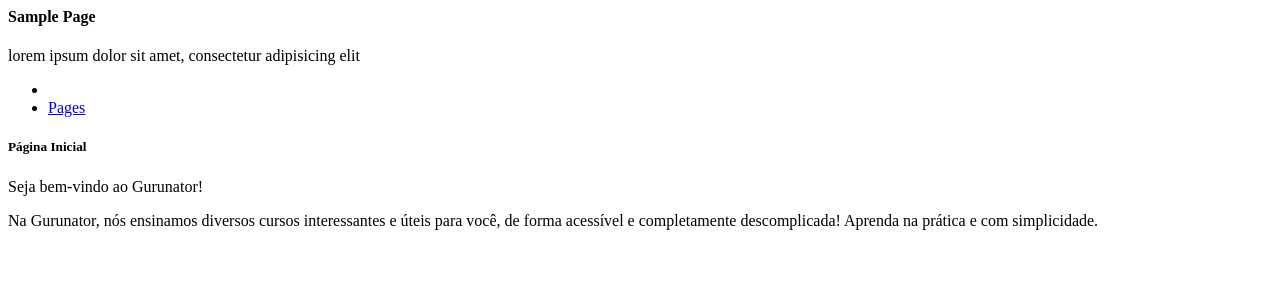
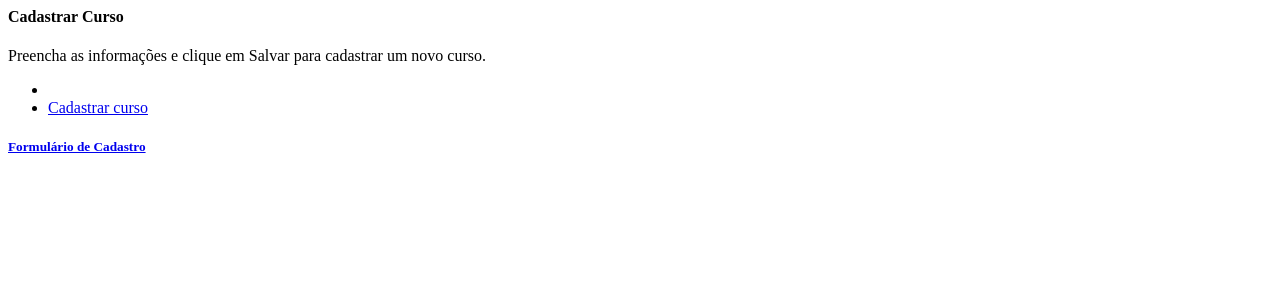
Before and after one commit to CoderRocha/gurunator, a PHP site: page /pages/cadastrar_curso.php in a window 1280 px wide. Shown: the top 300 px of the page. Run offline with PHP 8.4, Linux system fonts and the light colour scheme.

Commit message:
refact: alterado infos na pagina de cadastrar curso

```diff
--- a/pages/cadastrar_curso.php
+++ b/pages/cadastrar_curso.php
@@ -4,8 +4,8 @@
             <div class="col-lg-8">
                 <div class="page-header-title">
                     <div class="d-inline">
-                        <h4>Sample Page</h4>
-                        <span>lorem ipsum dolor sit amet, consectetur adipisicing elit</span>
+                        <h4>Cadastrar Curso</h4>
+                        <span>Preencha as informações e clique em Salvar para cadastrar um novo curso.</span>
                     </div>
                 </div>
             </div>
@@ -17,8 +17,7 @@
                                 <i class="icofont icofont-home"></i>
                             </a>
                         </li>
-                        <li class="breadcrumb-item"><a href="#!">Pages</a>
-                        </li>
+                        <li class="breadcrumb-item"><a href="#!">Cadastrar curso</li>
                     </ul>
                 </div>
             </div>
@@ -31,15 +30,10 @@
             <div class="col-sm-12">
                 <div class="card">
                     <div class="card-header">
-                        <h5>Página Inicial</h5>
-                        <span>Seja bem-vindo ao Gurunator!</span>
+                        <h5>Formulário de Cadastro</h5>
                     </div>
                     <div class="card-block">
-                        <p>
-                            Na Gurunator, nós ensinamos diversos cursos interessantes e úteis para você, de forma
-                            acessível e completamente descomplicada!
-                            Aprenda na prática e com simplicidade.
-                        </p>
+
                     </div>
                 </div>
             </div>
```
